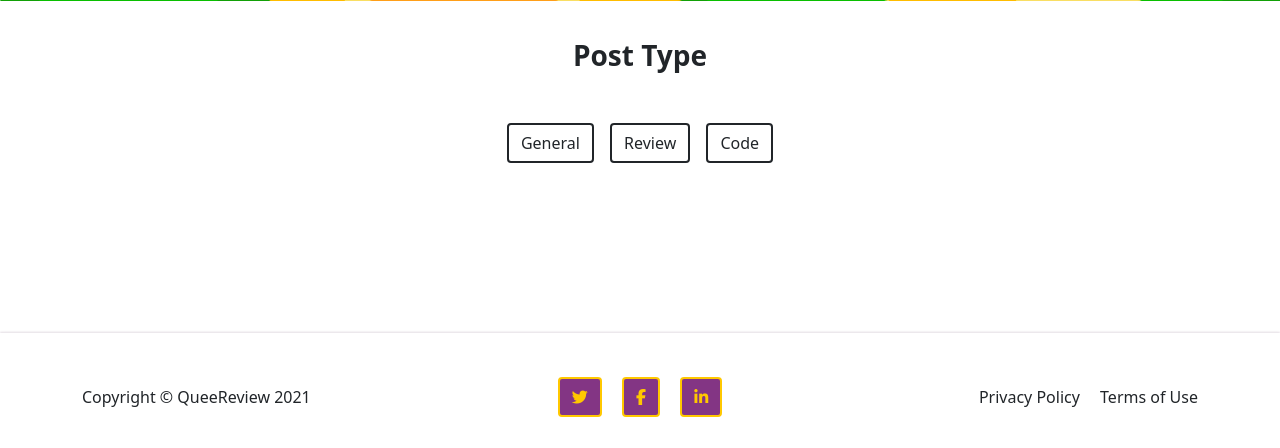
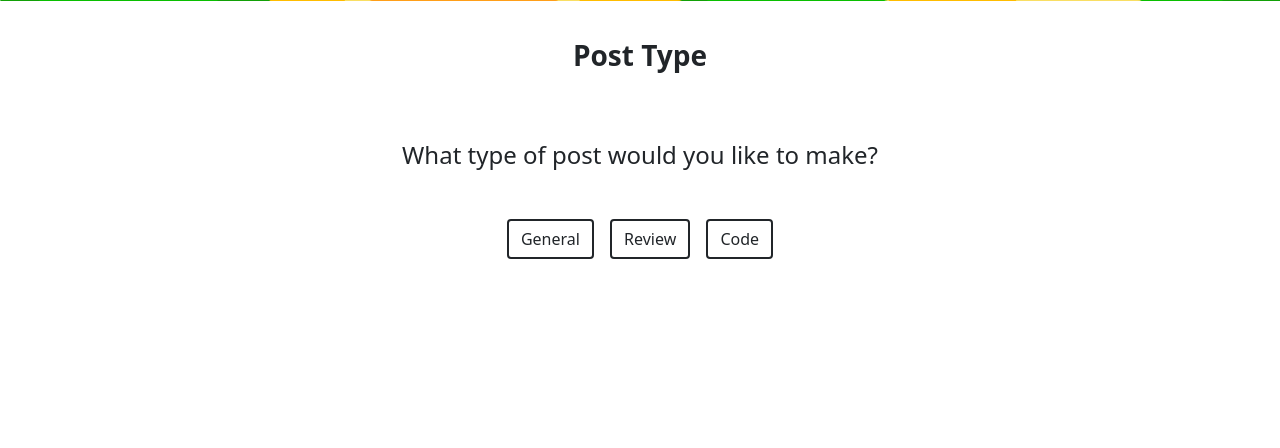
Before and after one commit to Lucy-Glanville-Brown/queereview, a Flask app: page /upload_post in a window 1280 px wide. Shown: the part 638-1086 px from the top of the page. Run offline with Flask 2, Linux system fonts and the light colour scheme; the visitor is signed in with stand-in values (Sample User, id 1); a database or web service that is not in the repository returns one stand-in record (values such as "Sample title"); some libraries are stand-ins or nearby versions.

Commit message:
Added upload post

```diff
--- a/static/css/style.css
+++ b/static/css/style.css
@@ -179,6 +179,10 @@ h3 {
 .btn {
     margin: .75rem .375rem;
     border: 2px solid;
+}
+
+.margin-top {
+    margin-top: 50px;
 }
 
 .btn-primary {
--- a/templates/upload_post.html
+++ b/templates/upload_post.html
@@ -11,8 +11,10 @@
 </div>
 
  <div class="add-post-div">
-
+     <div>
      <h3>Post Type</h3>
+     <h4>What type of post would you like to make?</h4>
+     </div>
      <button id="general" class="btn" onclick="showhide('general_form')">General</button>
      <button id="review" class="btn" onclick="showhide('review_form')">Review</button>
      <button id="code" class="btn" onclick="showhide('code_form')">Code</button>
@@ -45,10 +47,11 @@
                  <p="text-red">{{ error }}</p>
                  {% endfor %}
 
-<div class="container">
+<div class="container margin-top">
      <div id="general_form">
          <p>General Posts are for questions, events, advise!!! Maybe you want to ask a question about an LGBTQ issue at work, or you want to share your weekly win with the community! What ever it is go ahead!</p>
          <form class="input-form" method="POST" action="">
+             <h3>General Post</h3>
              {{ formGeneral.hidden_tag() }}
              <!-- Post Input -->
              <div class="input-group ">
@@ -71,6 +74,7 @@
      <div id="review_form">
          <p>Review Post are for requests for the community to review your entire project, if there is something specific you'd like adivse on then please let the community know in the description.  Include links to your repo and your deployed site so it can be tested properly.</p>
          <form class="input-form" method="POST" action="">
+             <h3>Review Post</h3>
              {{ formReview.hidden_tag() }}
              <!-- Post Input -->
              <div class="input-group ">
@@ -103,6 +107,7 @@
      <div id="code_form">
          <p>Code Snippet Requests are for other users to take a quick look at short pieces of code to help you trouble shoot your issues.  We advise using <a href="www.codepen.co.uk" target="_blank">Code Pen</a> You will need to set up an account and then once you've created a codepen you can share the link in the bottom right hand corner of the code pen.  If you have another link to share a snippet please feel free to use that instead.  </p>
          <form class="input-form" method="POST" action="">
+             <h3>Code Post</h3>
              {{ formCode.hidden_tag() }}
              <!-- Post Input -->
              <div class="input-group ">
```
